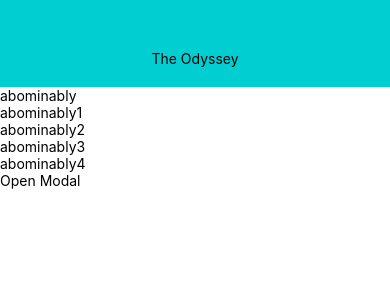
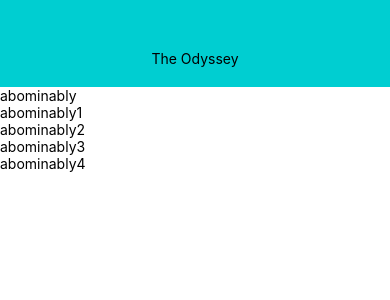
Before and after one commit to leahchoi/word_list_maven, a React Native app: screen / in a window 390 px wide. Shown: the top 300 px of the page. Built offline with nearby package versions, Linux system fonts and the light colour scheme; data requests are answered from the project's data file.

Commit message:
Update App.js

```diff
--- a/App.js
+++ b/App.js
@@ -63,10 +63,6 @@
           <WordListTitle />
         </View>
         <WordList book={this.state.book} onSelectHandler={this.onSelectHandler}/>
-        <TouchableOpacity
-          onPress={() => this.onSelectHandler()}>
-          <Text>Open Modal</Text>
-        </TouchableOpacity>
         <WordModal
           selectedWord={this.state.selectedWord}
           closeModal={this.onSelectHandler}/>
```
